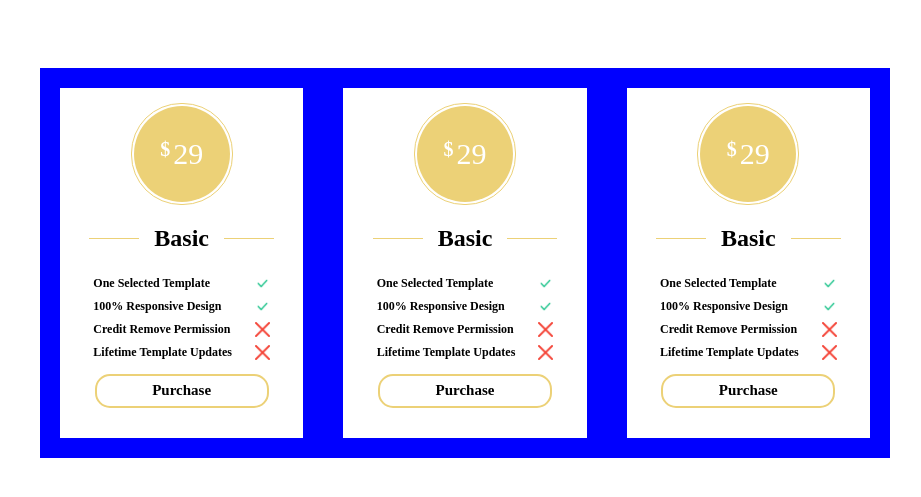
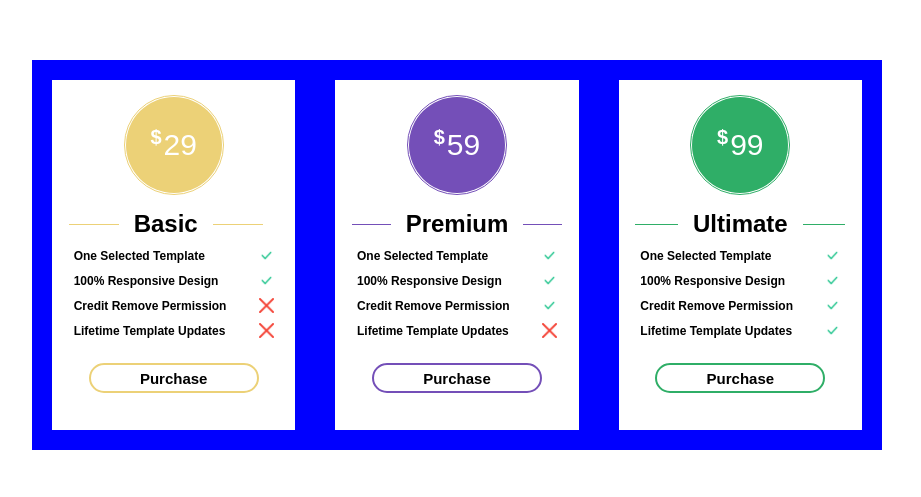
Before and after one commit to Guhh18/price-cards, a plain HTML site: page index.html in a window 1280 px wide. Shown: the part 145-642 px from the top of the page, without its empty margins (183-1104 px from the left). Drawn offline with Linux system fonts and the light colour scheme.

Commit message:
cards finalizados

```diff
--- a/css/style.css
+++ b/css/style.css
@@ -3,6 +3,12 @@ Amarelo - ecd177
 Roxo - 744FB8
 Verde - 2FAE67
 */
+*{
+    padding: 0;
+    margin: 0;
+    box-sizing: border-box;
+    font-family: Arial, Helvetica, sans-serif;
+}
 
 body{
     width: 100vw;
@@ -39,7 +45,7 @@ body{
 
 
 
-.price{
+.card-1 .price{
     width: 100px;
     height: 100px;
     border-radius: 50px;
@@ -51,7 +57,7 @@ body{
     margin-top: 15px;
 }
 
-.content{
+.card-1 .content{
     width: 96px;
     height: 96px;
     border-radius: 48px;
@@ -62,10 +68,60 @@ body{
     font-size: 30px;
 }
 
-.content h2{
+
+
+.card-2 .price {
+    width: 100px;
+    height: 100px;
+    border-radius: 50px;
+    border: 1px solid #744FB8;
+    display: flex;
+    justify-content: center;
+    align-items: center;
+    color: #fff;
+    margin-top: 15px;
+}
+
+.card-2 .content {
+    width: 96px;
+    height: 96px;
+    border-radius: 48px;
+    background-color: #744FB8;
+    display: flex;
+    justify-content: center;
+    align-items: center;
+    font-size: 30px;
+}
+
+.card-3 .price {
+    width: 100px;
+    height: 100px;
+    border-radius: 50px;
+    border: 1px solid #2FAE67;
+    display: flex;
+    justify-content: center;
+    align-items: center;
+    color: #fff;
+    margin-top: 15px;
+}
+
+.card-3 .content {
+    width: 96px;
+    height: 96px;
+    border-radius: 48px;
+    background-color: #2FAE67;
+    display: flex;
+    justify-content: center;
+    align-items: center;
+    font-size: 30px;
+}
+
+.card-1 .content h2,
+.card-2 .content h2,
+.card-3 .content h2{
     font-size: 20px;
-    margin-bottom: 25px;
-    margin-right: 3px;
+    margin-bottom: 15px;
+    margin-right: 2px;
 }
 
 
@@ -75,11 +131,13 @@ body{
 .title-and-vantages{
     display: flex;
     flex-direction: column;
+    width: 210px;
 }
 
 .title{
     display: flex;
     align-items: center;
+    margin-top: 15px;
 }
 
 h1{
@@ -87,12 +145,23 @@ h1{
     padding-right: 15px;
 }
 
-.line{
+.card-1 .line{
     width: 50px;
     height: 1px;
     background-color: #ecd177;
 }
 
+.card-2 .line {
+    width: 50px;
+    height: 1px;
+    background-color: #744FB8;
+}
+
+.card-3 .line {
+    width: 50px;
+    height: 1px;
+    background-color: #2FAE67;
+}
 
 
 
@@ -100,13 +169,14 @@ h1{
 .vantages{
     display: flex;
     flex-direction: column;
+    margin-top: 5px;
 }
 
 .vantage{
     display: flex;
     justify-content: space-between;
     align-items: center;
-    padding: 4px;
+    padding: 5px;
 }
 
 .vantage h3{
@@ -134,15 +204,37 @@ h1{
     display: flex;
     justify-content: center;
     align-items: center;
+    margin-top: 10px;
+    cursor: pointer;
+    transition: all .5s;
+    margin-top: 20px;
+}
+
+.button-1{
     border: 2px solid #ecd177;
-    margin-top: 10px;
 }
+
+.button-2 {
+    border: 2px solid #744FB8;
+}
+
+.button-3 {
+    border: 2px solid #2FAE67;
+}
+
 
 .button h1{
     font-size: 15px;
 }
 
-.button:hover{
+.button-1:hover{
     background-color: #ecd177;
-    transition: all .5s;
 }
+
+.button-2:hover {
+    background-color: #744FB8;
+}
+
+.button-3:hover {
+    background-color: #2FAE67;
+}
--- a/index.html
+++ b/index.html
@@ -42,7 +42,7 @@
                     </div>
                 </div>
 
-                <div class="button">
+                <div class="button button-1">
                     <h1>Purchase</h1>
                 </div>
             </div>
@@ -50,14 +50,14 @@
             <div class="card card-2">
                 <div class="price">
                     <div class="content">
-                        <h2>$</h2>29
+                        <h2>$</h2>59
                     </div>
                 </div>
 
                 <div class="title-and-vantages">
                     <div class="title">
                         <div class="line"></div>
-                        <h1>Basic</h1>
+                        <h1>Premium</h1>
                         <div class="line"></div>
                     </div>
 
@@ -72,7 +72,7 @@
                         </div>
                         <div class="vantage">
                             <h3>Credit Remove Permission</h3>
-                            <img src="icons/close.png" alt="close">
+                            <img src="icons/check-mark.png" alt="close">
                         </div>
                         <div class="vantage">
                             <h3>Lifetime Template Updates</h3>
@@ -81,7 +81,7 @@
                     </div>
                 </div>
 
-                <div class="button">
+                <div class="button button-2">
                     <h1>Purchase</h1>
                 </div>
             </div>
@@ -89,14 +89,14 @@
             <div class="card card-3">
                 <div class="price">
                     <div class="content">
-                        <h2>$</h2>29
+                        <h2>$</h2>99
                     </div>
                 </div>
 
                 <div class="title-and-vantages">
                     <div class="title">
                         <div class="line"></div>
-                        <h1>Basic</h1>
+                        <h1>Ultimate</h1>
                         <div class="line"></div>
                     </div>
 
@@ -111,16 +111,16 @@
                         </div>
                         <div class="vantage">
                             <h3>Credit Remove Permission</h3>
-                            <img src="icons/close.png" alt="close">
+                            <img src="icons/check-mark.png" alt="close">
                         </div>
                         <div class="vantage">
                             <h3>Lifetime Template Updates</h3>
-                            <img src="icons/close.png" alt="close">
+                            <img src="icons/check-mark.png" alt="close">
                         </div>
                     </div>
                 </div>
 
-                <div class="button">
+                <div class="button button-3">
                     <h1>Purchase</h1>
                 </div>
             </div>
```
